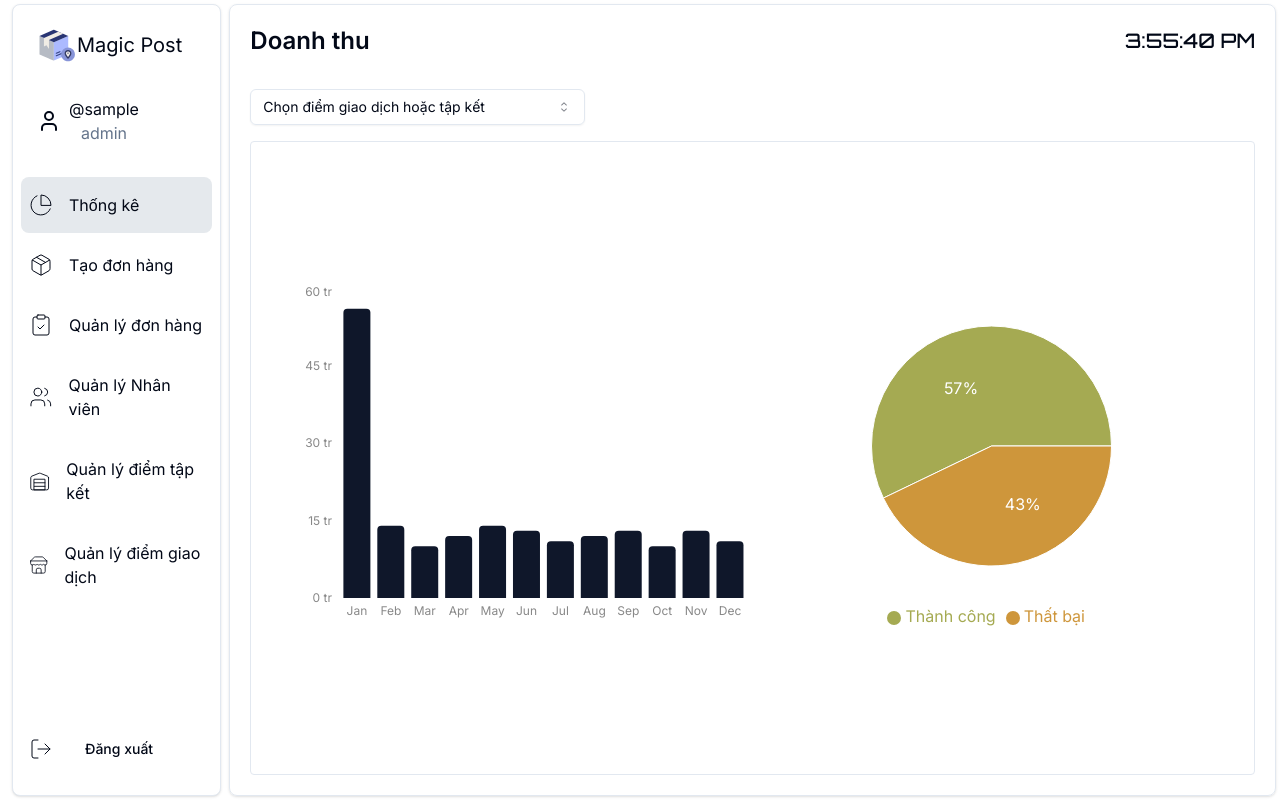
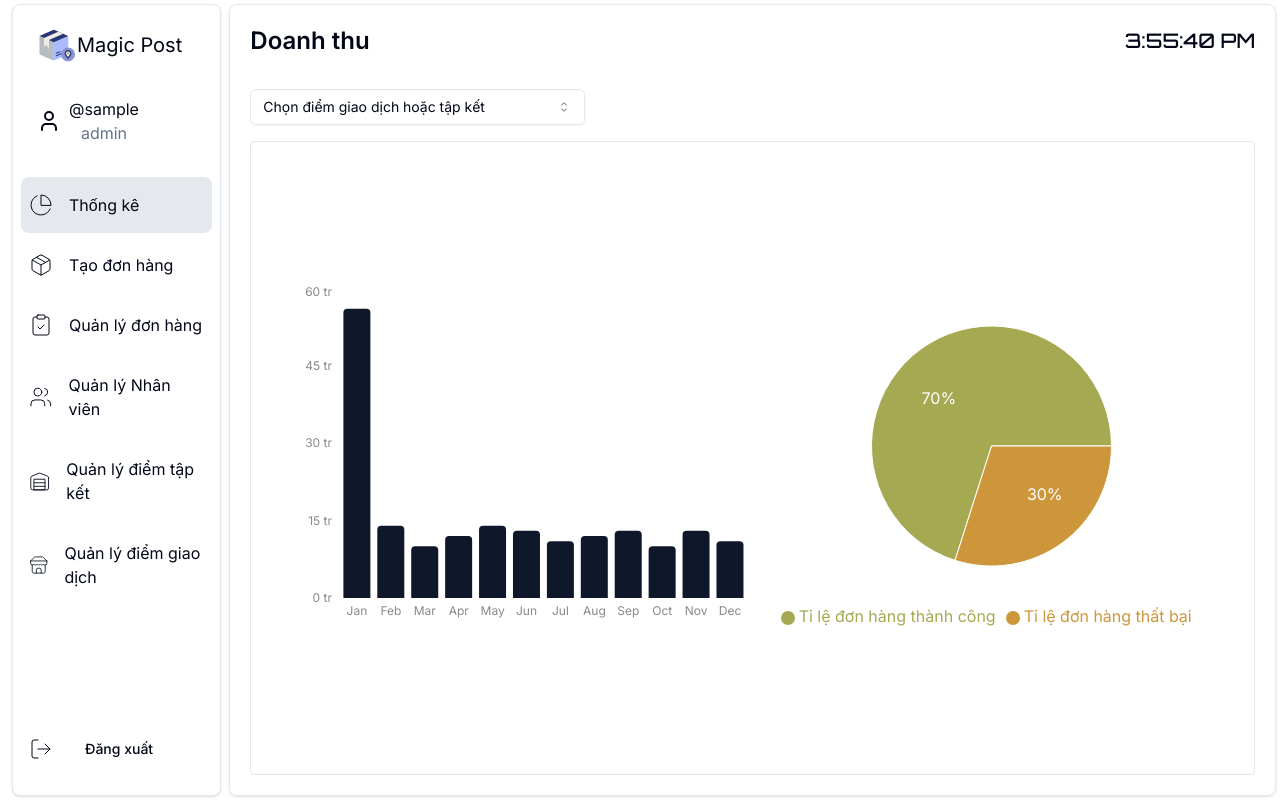
Before and after one commit to nmq2812/MagicPost, a Next.js app: page /admin/statistics in a window 1280 px wide. Built offline with nearby package versions, Linux system fonts and the light colour scheme; sample sign-in values are in the browser's storage.

Commit message:
feat: smooth pie char

```diff
--- a/app/admin/statistics/main.tsx
+++ b/app/admin/statistics/main.tsx
@@ -116,11 +116,11 @@ export function StatisticsTab() {
 
     const successData = [
         {
-            name: "Success",
-            value: 600 + Math.random() * 50
+            name: "Tỉ lệ đơn hàng thành công",
+            value: 1000 + Math.random() * 50
         },
         {
-            name: "Failed",
+            name: "Tỉ lệ đơn hàng thất bại",
             value: 400 + Math.random() * 50
         }
     ]
@@ -226,6 +226,15 @@ export function StatisticsTab() {
             setRevenue(data);
         }
 
+
+        const data = successData.map(data => {
+            return {
+                name: data.name, value: Math.floor(Math.random() * 320) + 300
+            }
+        })
+
+        setSuccess(data);
+
     }
 
     return (
@@ -276,10 +285,6 @@ function OrderStatusChart({ data }: OrderStatusChartProps) {
         index: number
     }
 
-    const data1 = [
-        { name: 'Thành công', value: 400 },
-        { name: 'Thất bại', value: 300 },
-    ];
     const COLORS = ["#A5AA52", "#CE963B"];
     const RADIAN = Math.PI / 180;
     const renderCustomizedLabel = ({ cx, cy, midAngle, innerRadius, outerRadius, percent, index }: RenderLabelProp) => {
@@ -298,7 +303,7 @@ function OrderStatusChart({ data }: OrderStatusChartProps) {
         <PieChart title="Tỉ lệ thành công của đơn hàng">
             <Pie
                 legendType="circle"
-                data={data1}
+                data={data}
                 dataKey="value"
                 nameKey="name"
                 cx="50%"
@@ -308,7 +313,7 @@ function OrderStatusChart({ data }: OrderStatusChartProps) {
                 outerRadius={120}
                 fill="#888888"
             >
-                {data1.map((entry, index) => (
+                {data.map((entry, index) => (
                     <Cell key={`cell-${index}`} fill={COLORS[index % COLORS.length]} />
                 ))}
             </Pie>
```
